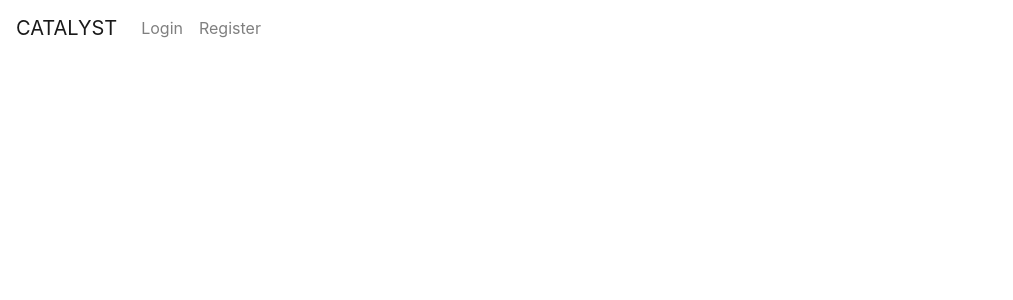
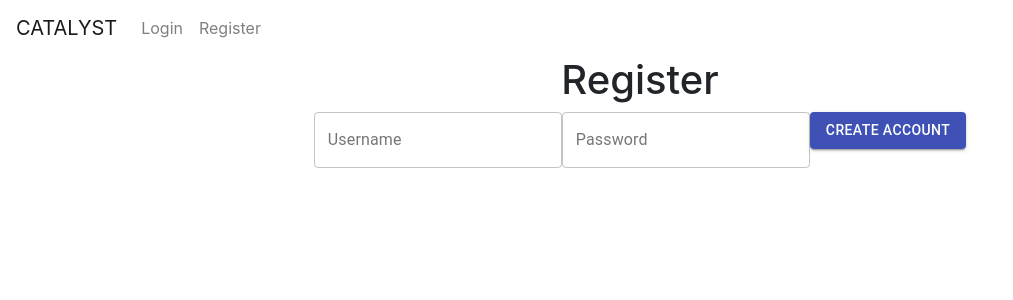
Before and after one commit to Build-Week-Kickstarter-1/Front-End, a React (Create React App) app in the folder kickstarter-success/: page /login in a window 1280 px wide. Both pictures are taken after a click on the item "Register". Shown: the top 300 px of the page, without its empty margins (0-1013 px from the left). Built offline with nearby package versions, Linux system fonts and the light colour scheme.

Commit message:
registration implemented

```diff
--- a/kickstarter-success/src/components/Login.jsx
+++ b/kickstarter-success/src/components/Login.jsx
@@ -32,7 +32,7 @@ const Login = () => {
       })
       .then(response => {
         window.localStorage.setItem('token', response.data.access_token)
-        history.push('./dashboard')
+        history.push('/dashboard')
         setLogin(initialLogin)
         dispatch({type: ERROR, payload: ''})
         setIsLoading(false)
--- /dev/null
+++ b/kickstarter-success/src/components/Register.jsx
@@ -0,0 +1,74 @@
+import React, { useState } from 'react'
+import { TextField, Button, CircularProgress } from '@material-ui/core';
+import { useHistory } from 'react-router-dom'
+import axios from 'axios'
+import { useDispatch } from "react-redux";
+import { ERROR } from '../store/actions/userActions';
+
+const Register = () => {
+    const initialForm = {
+        username: '',
+        password: '',
+    }
+    const [register, setRegister] = useState(initialForm)
+    const [isLoading, setIsLoading] = useState(false)
+    let history = useHistory()
+    let dispatch = useDispatch()
+    const inputHandler = (e) => {
+        const {name, value} = e.target
+        setRegister({...register, [name]: value})
+    }
+
+    const submitHandler = (e) => {
+        e.preventDefault()
+        setIsLoading(true)
+        dispatch({type: ERROR, payload: ''})
+        const submittedData = {
+            username: register.username,
+            password: register.password
+        }
+        axios
+            .post('https://kickstarter-success-app.herokuapp.com/createnewuser', submittedData)
+            .then(response => {
+                history.push('/login')
+                dispatch({type: ERROR, payload: "You're account was successfully created"})
+                setIsLoading(false)
+            })
+            .catch(error => {
+                dispatch({type: ERROR, payload: "That wasn't suppose to happen, try again"})
+                setIsLoading(false)
+            })
+            setRegister(initialForm)
+    }
+    return (
+        <>
+            <h1>Register</h1>
+            {isLoading ? <CircularProgress /> : ''}
+            <form onSubmit={submitHandler}>
+                <TextField
+                    label='Username'
+                    variant="outlined"
+                    name='username'
+                    value={register.username}
+                    onChange={inputHandler}
+                    type='text'
+                />
+                <TextField
+                    label='Password'
+                    variant="outlined"
+                    name='password'
+                    value={register.password}
+                    onChange={inputHandler}
+                    type='password'
+                />
+                {/* Privacy and Terms of Service */}
+                {/* something to check for agreement to TOS */}
+                <Button type='submit' variant="contained" color="primary">
+                    Create Account
+                </Button>
+            </form>
+        </>
+    )
+}
+
+export default Register
--- a/kickstarter-success/src/routes/Routes.jsx
+++ b/kickstarter-success/src/routes/Routes.jsx
@@ -7,11 +7,13 @@ import LoginRoute from './LoginRoute'
 import PrivateRoute from './PrivateRoute'
 import EditCampaign from '../privateComponents/EditCampaign'
 import EditUserInfo from '../privateComponents/EditUserInfo'
+import Register from '../components/Register'
 
 const Routes = () => {
     return (
         <Switch>
             <LoginRoute exact path="/login" component={Login}/>
+            <LoginRoute exact path="/register" component={Register}/>
             <PrivateRoute exact path='/dashboard' component={Dashboard}/>
             <PrivateRoute exact path='/new-campaign' component={AddCampaign}/>
             <PrivateRoute exact path='/campaign/:id' component={EditCampaign}/>
```
